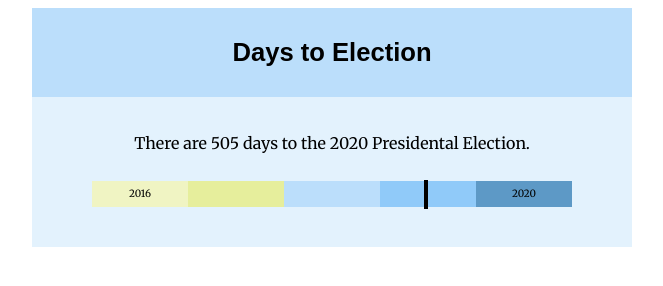
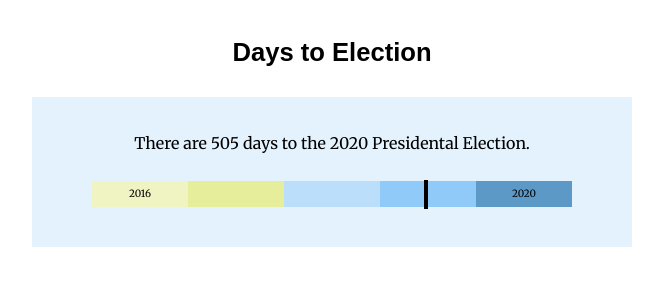
Before and after one commit to seankelliher/countdown-clock, a plain HTML site: page index.html in a window 1280 px wide. Shown: the whole page, without its empty margins (308-971 px from the left). Drawn offline with Linux system fonts and the light colour scheme; a web font is replaced by a local one.

Commit message:
Remove background color from header

```diff
--- a/style.css
+++ b/style.css
@@ -9,7 +9,6 @@ header {
     width: 80%;
     margin: 0;
     padding: .5em 10%;
-    background: #bbdefb;
     text-align: center;
 }
 
```
